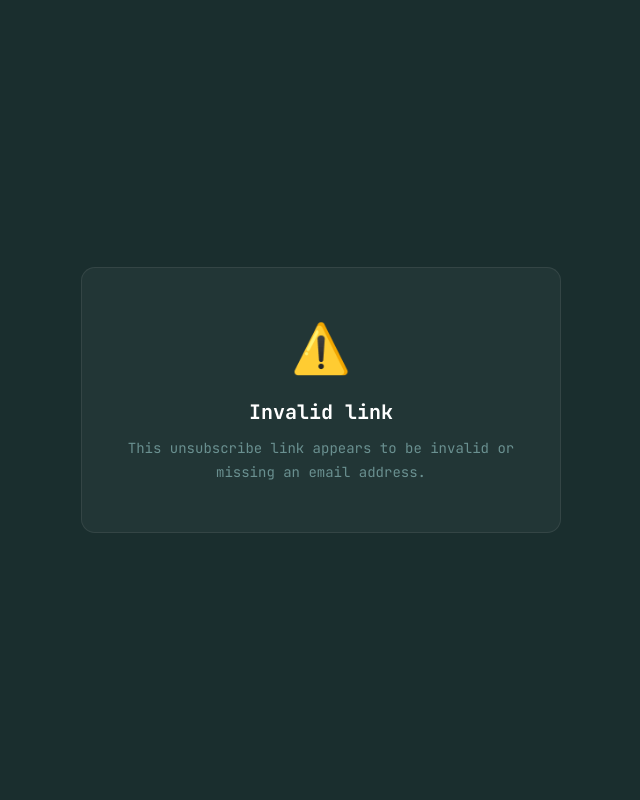
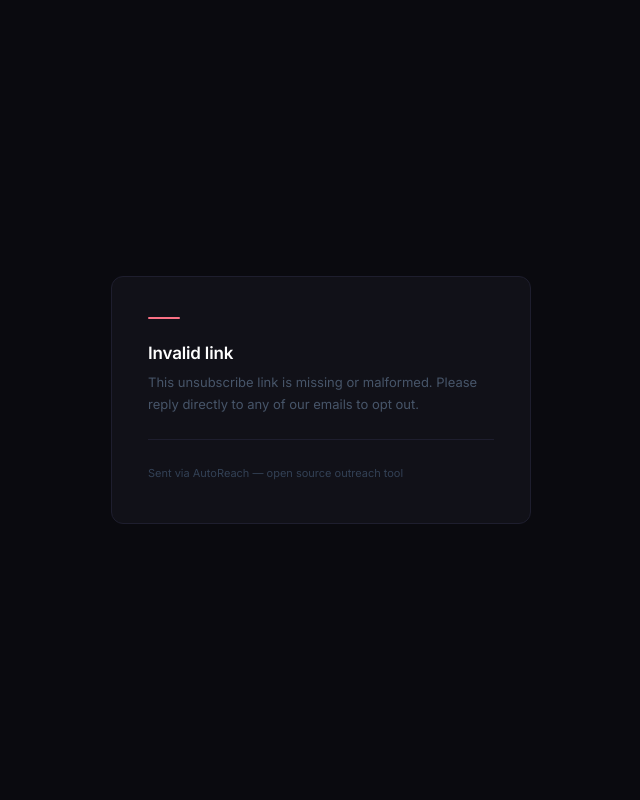
Before and after one commit to KonstantinosBatziakas/autoreach, a Flask app: page /unsubscribe in a window 1280 px wide. Shown: the whole page, without its empty margins (319-959 px from the left). Run offline with Flask 3, Linux system fonts and the light colour scheme.

Commit message:
fix: logo SVG redrawn to fit sidebar, unsubscribe page minimal, better error messages for lead finder and scraper

```diff
--- a/app.py
+++ b/app.py
@@ -359,11 +359,14 @@ def find_leads():
             flash('City and business type are required.', 'error')
             return redirect(url_for('find_leads'))
 
+        if not os.getenv('GOOGLE_MAPS_API_KEY'):
+            flash('Google Maps API key not set. Add GOOGLE_MAPS_API_KEY in Render → Environment.', 'error')
+            return redirect(url_for('find_leads'))
         try:
-            find_businesses(city, business_type)
-            flash(f'Successfully searched for {business_type} in {city}!', 'success')
+            results = find_businesses(city, business_type)
+            flash(f'Found {len(results)} businesses for "{business_type}" in {city}.', 'success')
         except Exception as e:
-            flash(f'Error finding leads: {str(e)}', 'error')
+            flash(f'Lead finder error: {str(e)}', 'error')
 
         return redirect(url_for('leads'))
 
@@ -374,9 +377,11 @@ def find_leads():
 def scrape_emails_route():
     try:
         scrape_emails()
-        flash('Email scraping completed!', 'success')
+        flash('Email scraping complete — check leads for newly found emails.', 'success')
     except Exception as e:
-        flash(f'Error scraping emails: {str(e)}', 'error')
+        import traceback
+        flash(f'Scraping error: {str(e)}', 'error')
+        app.logger.error(traceback.format_exc())
 
     return redirect(url_for('leads'))
 
--- a/email_scraper.py
+++ b/email_scraper.py
@@ -42,19 +42,18 @@ def scrape_emails():
 
     for i, business in enumerate(rows):
         if business.get("email"):
-            print(f"[{i+1}] {business['name']} - already has email, skipping")
             continue
         print(f"[{i+1}] Checking {business['name']}...")
         email = find_email_for_business(business.get("website", ""))
         if email:
             print(f"     Found: {email}")
             db2 = get_db()
-            db2.execute('UPDATE businesses SET email = ? WHERE id = ?', (email, business['id']))
+            db2.execute('UPDATE businesses SET email = ? WHERE name = ?', (email, business['name']))
             db2.commit()
             db2.close()
         else:
             print(f"     No email found")
-        time.sleep(2)
+        time.sleep(1)
 
     print("\nDone! Business emails updated in database.")
 
--- a/templates/base.html
+++ b/templates/base.html
@@ -61,7 +61,8 @@
     }
 
     .sidebar-logo img {
-      width: 110px;
+      width: 100%;
+      max-width: 150px;
       height: auto;
       display: block;
     }
--- a/templates/unsubscribe.html
+++ b/templates/unsubscribe.html
@@ -4,63 +4,78 @@
   <meta charset="UTF-8">
   <meta name="viewport" content="width=device-width, initial-scale=1.0">
   <title>Unsubscribe — AutoReach</title>
-  <link href="https://fonts.googleapis.com/css2?family=JetBrains+Mono:wght@400;600;700&display=swap" rel="stylesheet">
+  <link href="https://fonts.googleapis.com/css2?family=Inter:wght@400;500;600&display=swap" rel="stylesheet">
   <style>
-    * { box-sizing: border-box; margin: 0; padding: 0; }
+    *, *::before, *::after { box-sizing: border-box; margin: 0; padding: 0; }
     body {
-      font-family: 'JetBrains Mono', monospace;
-      background: #1a2e2e;
-      color: #cde0de;
+      font-family: 'Inter', system-ui, sans-serif;
+      background: #0a0a0f;
+      color: #e2e8f0;
       min-height: 100vh;
       display: flex;
       align-items: center;
       justify-content: center;
-      padding: 20px;
+      padding: 24px;
+      -webkit-font-smoothing: antialiased;
     }
     .card {
-      background: rgba(255,255,255,0.04);
-      border: 1px solid rgba(255,255,255,0.08);
-      border-radius: 14px;
-      padding: 48px 40px;
-      max-width: 480px;
+      background: #111118;
+      border: 1px solid #1e1e2e;
+      border-radius: 12px;
+      padding: 40px 36px;
+      max-width: 420px;
       width: 100%;
-      text-align: center;
     }
-    .icon { font-size: 48px; margin-bottom: 20px; }
-    h1 { font-size: 20px; font-weight: 700; color: #fff; margin-bottom: 12px; }
-    p  { font-size: 14px; color: #6a9090; line-height: 1.7; }
-    .email { color: #4ecdc4; margin-top: 8px; font-size: 13px; }
-    .back  {
+    .status-line {
       display: inline-block;
-      margin-top: 28px;
-      padding: 10px 24px;
-      background: rgba(78,205,196,0.1);
-      border: 1px solid rgba(78,205,196,0.25);
-      border-radius: 6px;
-      color: #4ecdc4;
-      font-size: 13px;
-      text-decoration: none;
-      font-family: inherit;
+      width: 32px;
+      height: 2px;
+      background: #5eead4;
+      margin-bottom: 20px;
+      border-radius: 2px;
     }
-    .back:hover { background: rgba(78,205,196,0.18); }
+    .status-line.error { background: #fb7185; }
+    h1 {
+      font-size: 17px;
+      font-weight: 600;
+      color: #fff;
+      margin-bottom: 8px;
+      letter-spacing: -.01em;
+    }
+    p { font-size: 13px; color: #475569; line-height: 1.7; }
+    .email {
+      display: inline-block;
+      margin-top: 12px;
+      font-size: 12px;
+      font-family: 'JetBrains Mono', monospace;
+      color: #94a3b8;
+      background: #16161f;
+      padding: 4px 10px;
+      border-radius: 4px;
+      border: 1px solid #1e1e2e;
+    }
+    .divider { border: none; border-top: 1px solid #1e1e2e; margin: 24px 0; }
+    .footer { font-size: 11px; color: #334155; }
   </style>
 </head>
 <body>
   <div class="card">
     {% if status == 'ok' %}
-    <div class="icon">✅</div>
+      <div class="status-line"></div>
       <h1>You've been unsubscribed</h1>
-    <p>We've removed you from our mailing list. You won't receive any more emails from us.</p>
+      <p>You won't receive any further emails from us.</p>
       {% if email %}<div class="email">{{ email }}</div>{% endif %}
     {% elif status == 'invalid' %}
-    <div class="icon">⚠️</div>
+      <div class="status-line error"></div>
       <h1>Invalid link</h1>
-    <p>This unsubscribe link appears to be invalid or missing an email address.</p>
+      <p>This unsubscribe link is missing or malformed. Please reply directly to any of our emails to opt out.</p>
     {% else %}
-    <div class="icon">❌</div>
+      <div class="status-line error"></div>
       <h1>Something went wrong</h1>
-    <p>We couldn't process your unsubscribe request. Please try again later or reply to any of our emails.</p>
+      <p>We couldn't process your request. Please reply directly to any of our emails to opt out.</p>
     {% endif %}
+    <hr class="divider">
+    <p class="footer">Sent via AutoReach — open source outreach tool</p>
   </div>
 </body>
 </html>
```
Also changed, not shown: static/logo-full.svg. Lines whose indentation alone changed are shown as unchanged.
